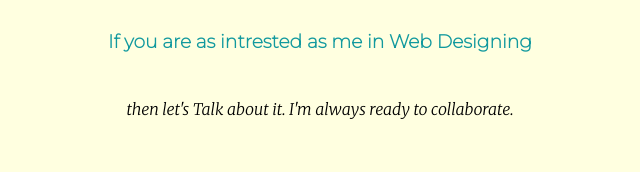
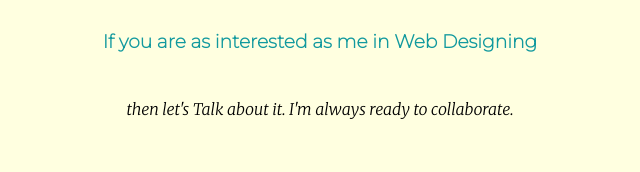
Before and after one commit to shwe0601/new-cv, a plain HTML site: page index.html in a window 1280 px wide. Shown: the part 2327-2499 px from the top of the page, 320-960 px from the left. Drawn offline with Linux system fonts and the light colour scheme.

Commit message:
Update index.html

```diff
--- a/index.html
+++ b/index.html
@@ -38,7 +38,7 @@
      <hr>
      <div class="contact-me">
        <h2><b>Get In Touch</b> </h2>
-       <h3>If you are as intrested as me in Web Designing </h3>
+       <h3>If you are as interested as me in Web Designing </h3>
        <p class="contact-message">then let's Talk about it. I'm always ready to collaborate.</p>
        <a class="btn" href="mailto:shwetabadrinarayanan@gmail.com">CONTACT ME</a>
      </div>
```
